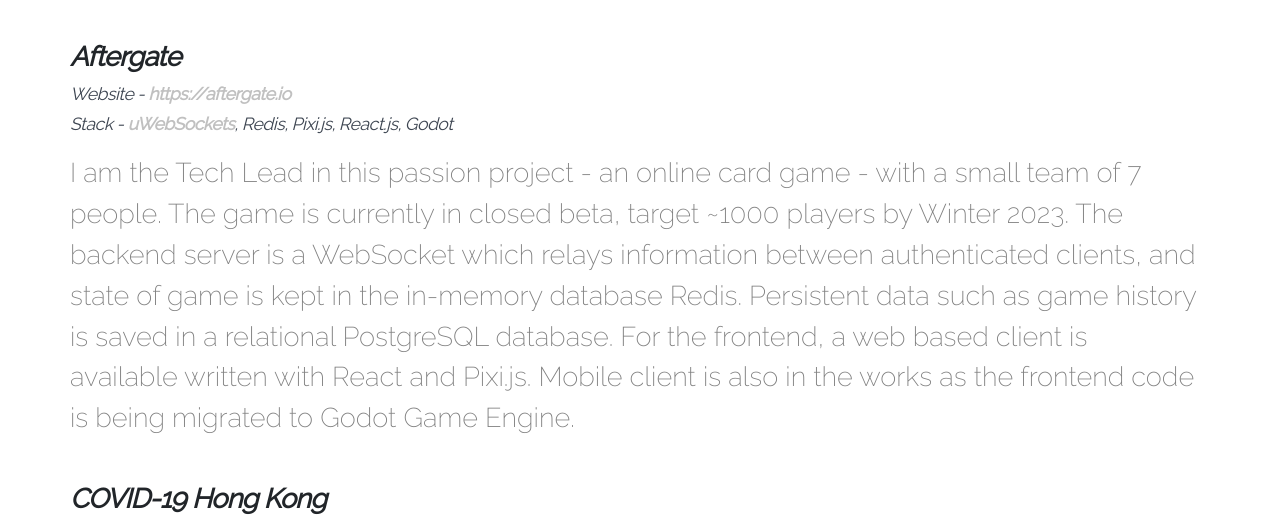
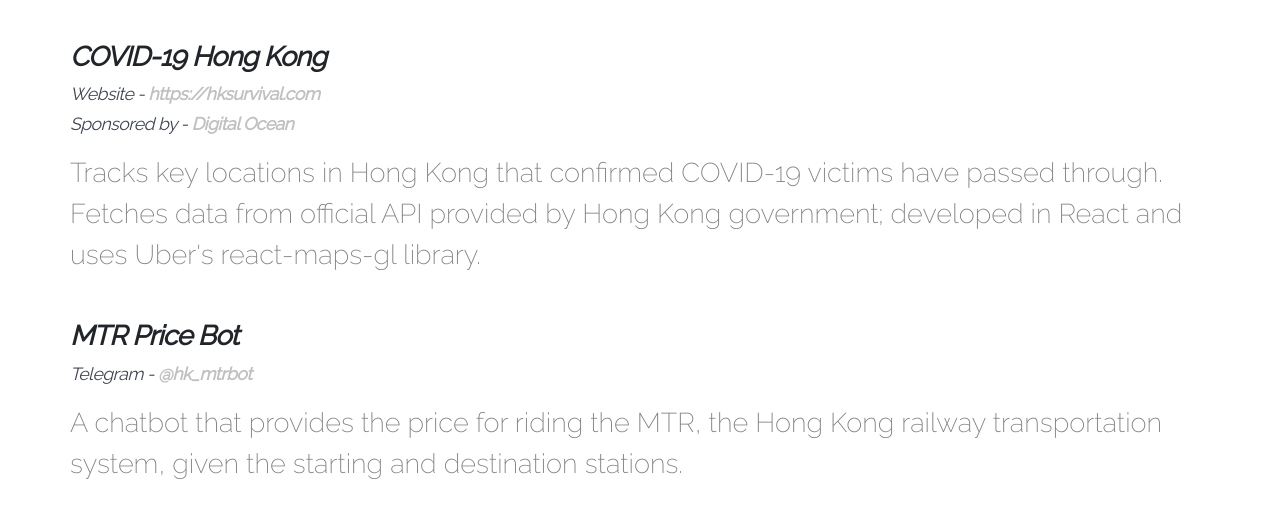
Before and after one commit to dragonlobster/dragonlobster.github.io, a plain HTML site: page projects.html in a window 1280 px wide. Shown: the part 162-685 px from the top of the page. Drawn offline with Linux system fonts and the light colour scheme.

Commit message:
updated details

```diff
--- a/projects.html
+++ b/projects.html
@@ -38,22 +38,6 @@
                     <li>Fullstack Web Application</li>
                </ul>
           </div>-->
-          <div class="row">
-               <h4 style="font-style:italic;">Aftergate</h4>
-          </div>
-          <div class="row">
-               <h5 style="font-style:italic;">Website - <a target="_blank" href="https://aftergate.io" style="font-weight:bold;color:silver">https://aftergate.io</a></h5>
-          </div>
-          <div class="row">
-               <h5 style="font-style:italic;">Stack - <a target="_blank" href="https://github.com/uNetworking/uWebSockets" style="font-weight:bold;color:silver">uWebSockets</a>, Redis, Pixi.js, React.js, Godot</h5>
-          </div>
-          <div class="row">
-
-          </div>
-          <div class="row mb-4">
-               <p class="left" style="color:grey">I am the Tech Lead in this passion project - an online card game - with a small team of 7 people. The game is currently in closed beta, target ~1000 players by Winter 2023. The backend server is a WebSocket which relays information between authenticated clients, and state of game is kept in the in-memory database Redis. Persistent data such as game history is saved in a relational PostgreSQL database. For the frontend, a web based client is available written with React and Pixi.js. Mobile client is also in the works as the frontend code is being migrated to Godot Game Engine.</p>
-          </div>
-
           <div class="row">
                <h4 style="font-style:italic;">COVID-19 Hong Kong</h4>
           </div>
```
Also changed, not shown: hobbies.html (+1 -1 lines), index.html (+2 -2 lines).
